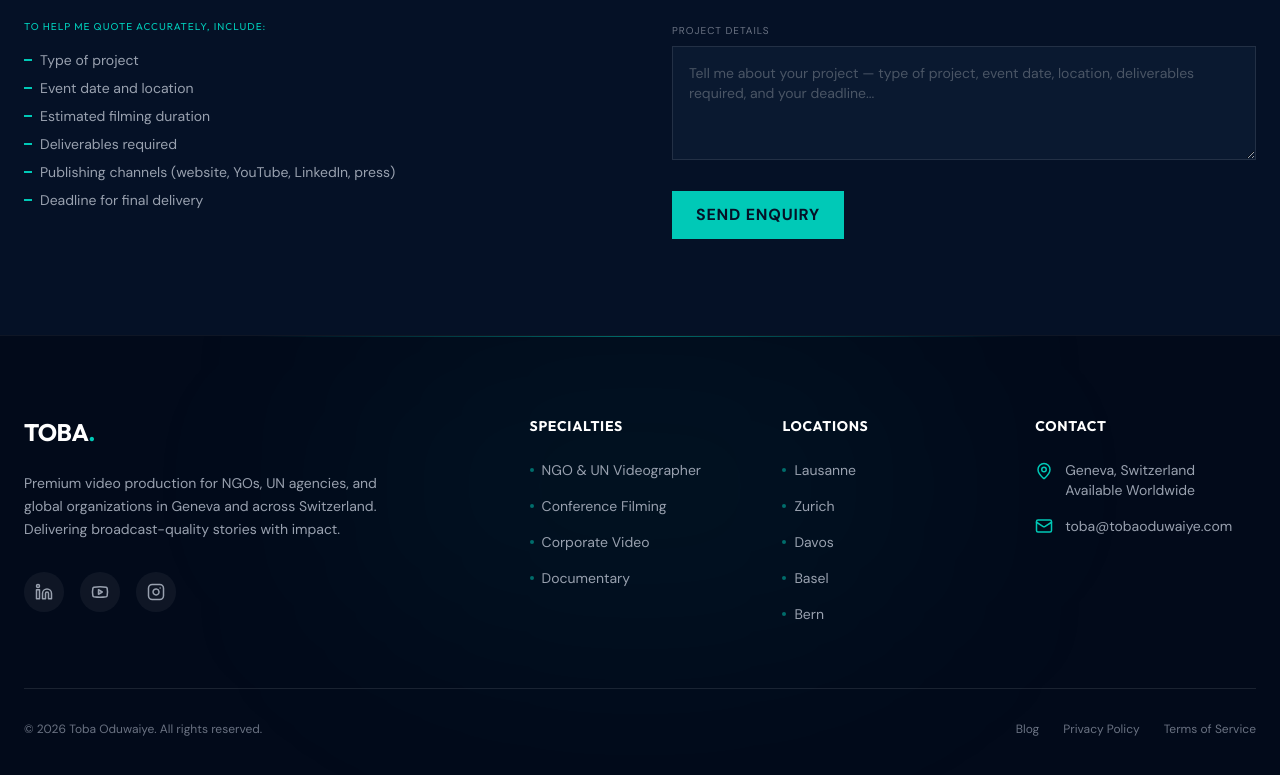
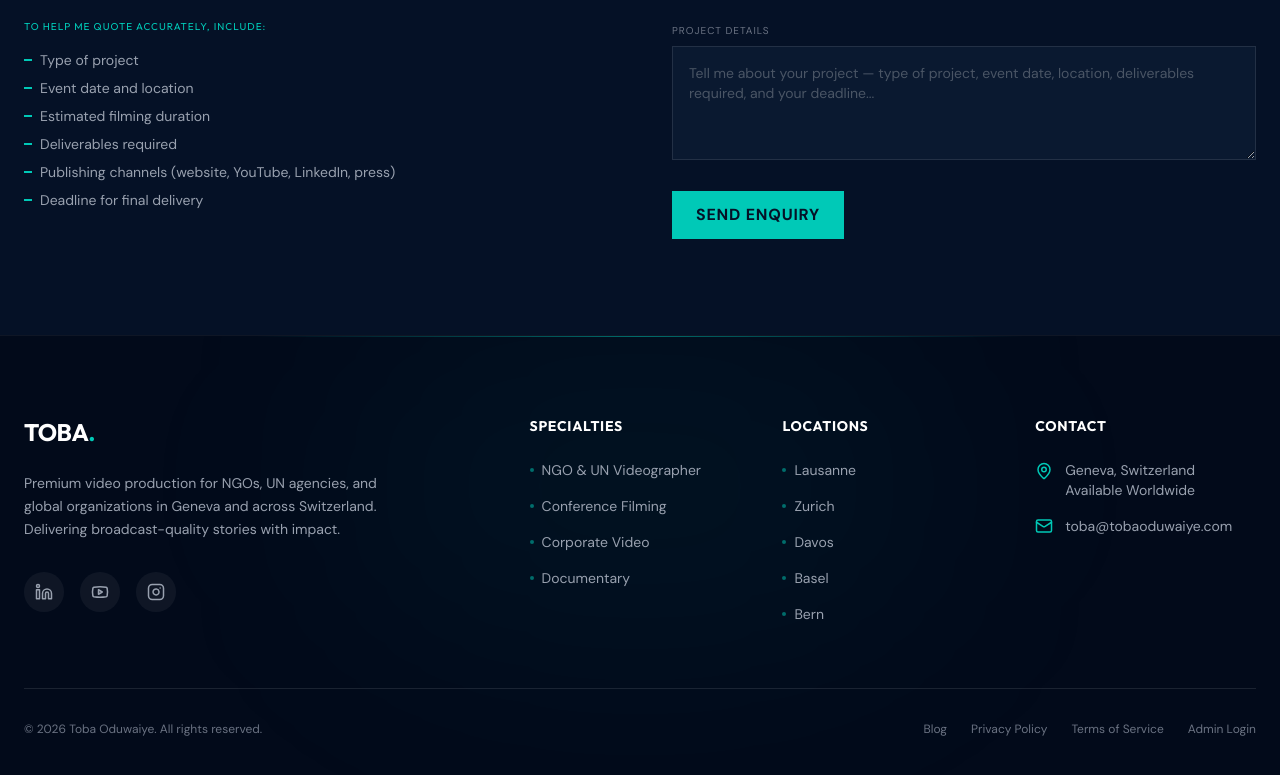
Before and after one commit to ukpongchr/toba, a React (Vite) app: page / in a window 1280 px wide. Shown: the part 9649-10424 px from the top of the page. Built offline with nearby package versions, Linux system fonts and the light colour scheme.

Commit message:
feat(auth): add admin login link and routing
Update Footer to include an admin access link and configure Vercel rewrites to ensure proper client-side routing for the admin and other site sections.

```diff
--- a/src/components/Footer.tsx
+++ b/src/components/Footer.tsx
@@ -102,6 +102,7 @@
             <Link to="/blog" className="hover:text-white transition-colors">Blog</Link>
             <Link to="/privacy" className="hover:text-white transition-colors">Privacy Policy</Link>
             <Link to="/terms" className="hover:text-white transition-colors">Terms of Service</Link>
+            <Link to="/admin/login" className="hover:text-white transition-colors">Admin Login</Link>
           </div>
         </div>
       </div>
```
Also changed, not shown: vercel.json.
